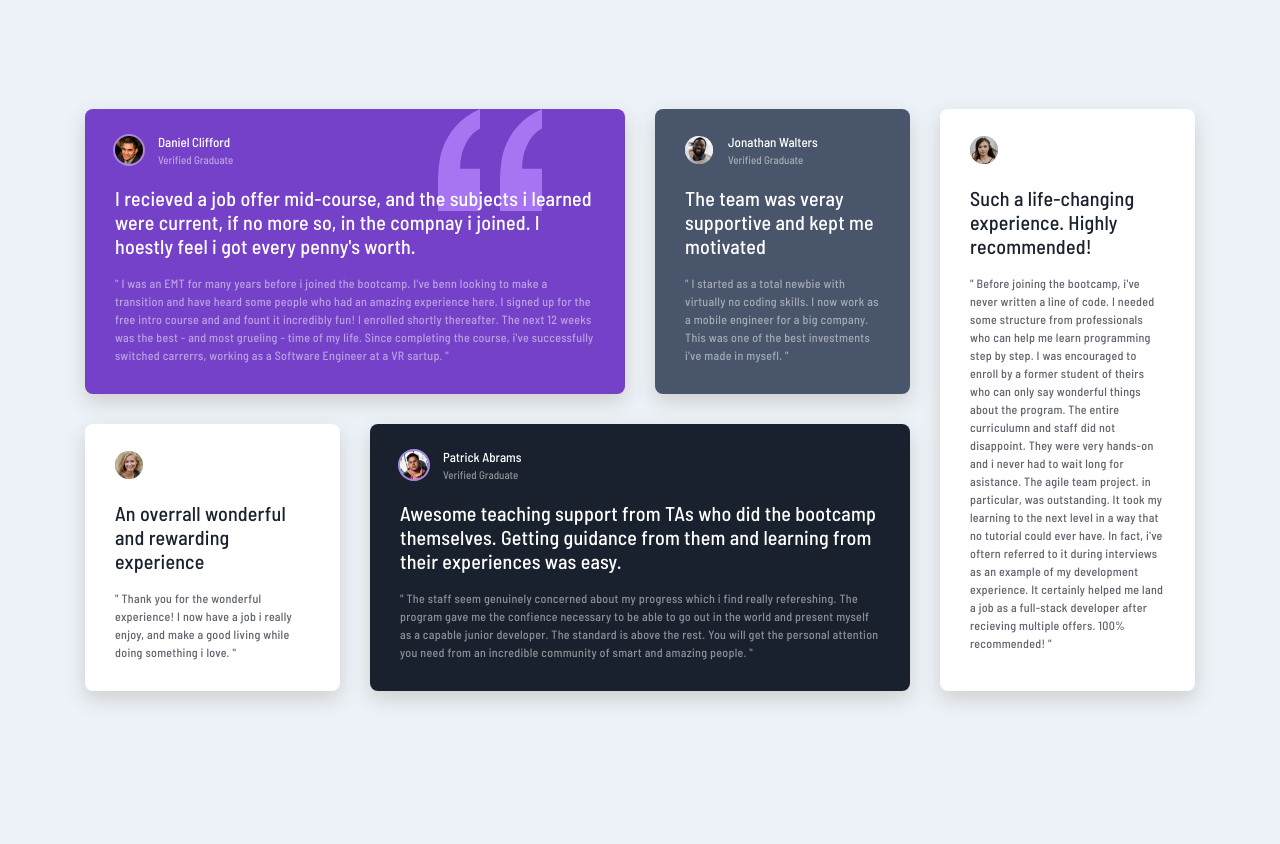
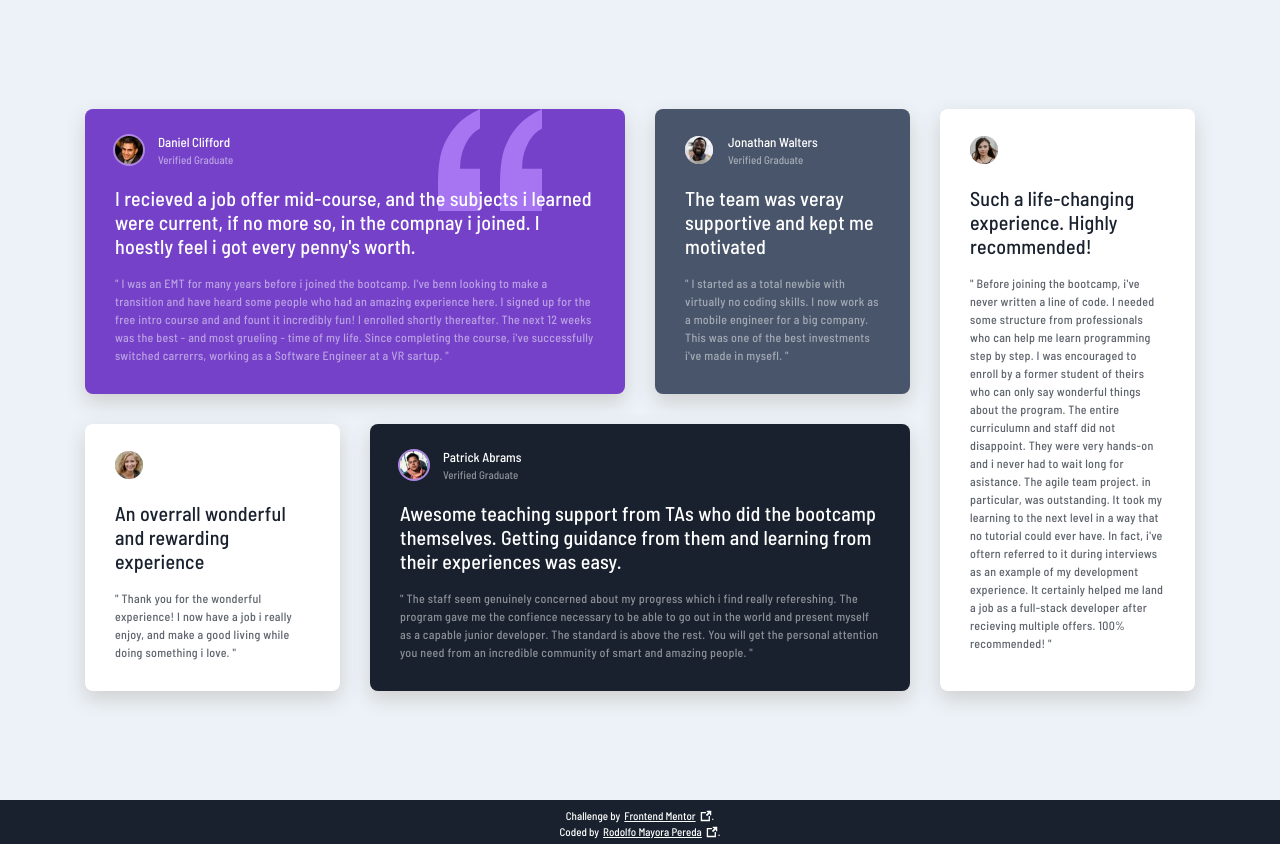
Before and after one commit to rodolfomayora/testimonials-grid-section, a React (Create React App) app: page / in a window 1280 px wide. Before the commit the page ends 800 px from the top, so only its background shows below. Built offline with nearby package versions, Linux system fonts and the light colour scheme.

Commit message:
TGS-8: AtributionBlock component

```diff
--- a/public/index.html
+++ b/public/index.html
@@ -24,7 +24,7 @@
       work correctly both with client-side routing and a non-root public URL.
       Learn how to configure a non-root public URL by running `npm run build`.
     -->
-    <title>React App</title>
+    <title>Frontend Mentor | testimonials-grid-section</title>
   </head>
   <body>
     <noscript>You need to enable JavaScript to run this app.</noscript>
--- a/src/App.tsx
+++ b/src/App.tsx
@@ -1,11 +1,14 @@
 import React from 'react';
 import './assets/styles/style.global.scss';
-import { TestimonialsGridSection } from './components';
+import { TestimonialsGridSection, AtributionBlock } from './components';
 
 export default function App() {
   return (
-    <main className="App">
-      <TestimonialsGridSection />
-    </main>
+    <>
+      <main className="App">
+        <TestimonialsGridSection />
+      </main>
+      <AtributionBlock />
+    </>
   );
 }
--- a/src/assets/styles/base/_base.scss
+++ b/src/assets/styles/base/_base.scss
@@ -15,11 +15,12 @@ figure {
   height: auto;
 }
 
-@include large {
-  .App {
+.App {
+  min-height: 100vh;
+
+  @include large {
     display: flex;
     justify-content: center;
     align-items: center;
-    min-height: 100vh;
   }
 }
--- /dev/null
+++ b/src/components/AtributionBlock/index.tsx
@@ -0,0 +1,28 @@
+import React, { FC } from 'react';
+import style from './style.module.scss';
+
+const AtributionBlock: FC = () => {
+  return (
+    <div className={style.Attribution}>
+      Challenge by
+      <a
+        href="https://www.frontendmentor.io?ref=challenge"
+        target="_blank"
+        rel="external noopener noreferrer"
+      >
+        Frontend Mentor
+      </a>.
+      <br />
+      Coded by
+      <a
+        href="https://rodolfomayora.github.io/mi-portafolio/"
+        target="_blank"
+        rel="external noopener noreferrer"
+      >
+        Rodolfo Mayora Pereda
+      </a>.
+    </div>
+  )
+}
+
+export default AtributionBlock;
--- /dev/null
+++ b/src/components/AtributionBlock/style.module.scss
@@ -0,0 +1,43 @@
+$white: hsl(0, 50%, 100%);
+$gray: hsl(216, 3%, 62%);
+$black: hsl(219, 29%, 14%);
+
+.Attribution {
+  padding-top: 8px;
+  padding-bottom: 4px;
+  font-size: 11px;
+  text-align: center;
+  color: $white;
+  background-color: $black;
+
+  a {
+    color: $white;
+    line-height: 16px;
+    margin-left: 4px;
+
+    &:hover {
+      color: $gray;
+    }
+
+    &:after {
+      content: '';
+      display: inline-block;
+      width: 12px;
+      height: 12px;
+      margin-left: 4px;
+      margin-bottom: -2px;
+      background:
+        url('../../assets/img/svg/external-link.svg')
+        scroll
+        no-repeat
+        center / cover;
+    }
+
+    .icon {
+
+      width: 10px;
+      height: 10px;
+      fill: $white;
+    }
+  }
+}
--- a/src/components/index.ts
+++ b/src/components/index.ts
@@ -2,3 +2,4 @@ export { default as StudentPicture } from './StudentPicture';
 export { default as StudentInfo } from './StudentInfo';
 export { default as ReviewBlock } from './ReviewBlock';
 export { default as TestimonialsGridSection } from './TestimonialsGridSection';
+export { default as AtributionBlock } from './AtributionBlock';
```
Also changed, not shown: index.html (deleted, +0 -76 lines), src/assets/img/svg/external-link.svg (added), 1 other file (tests, documents, lock files or other folders).
